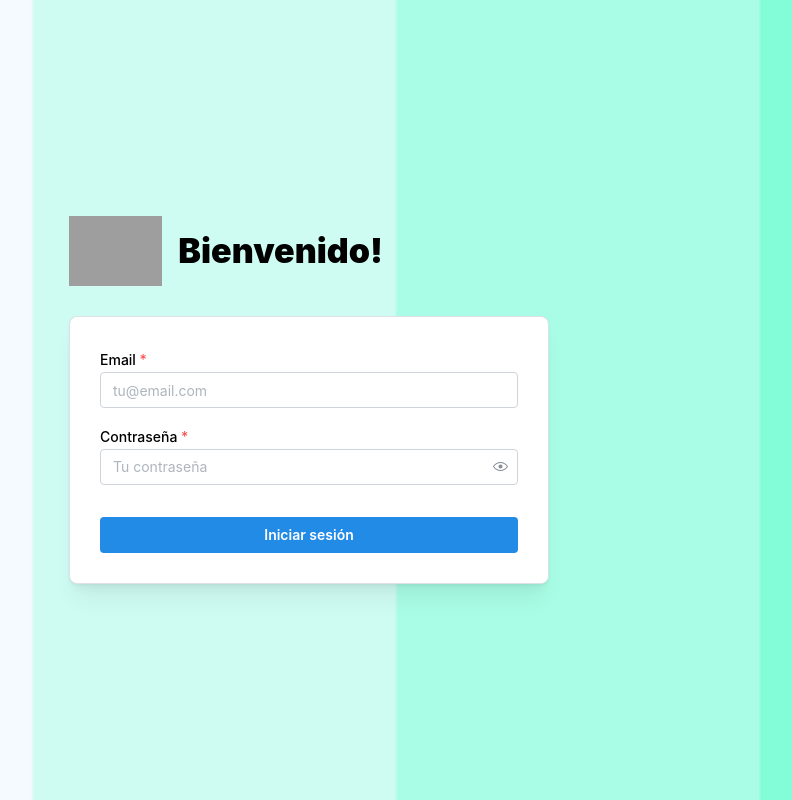
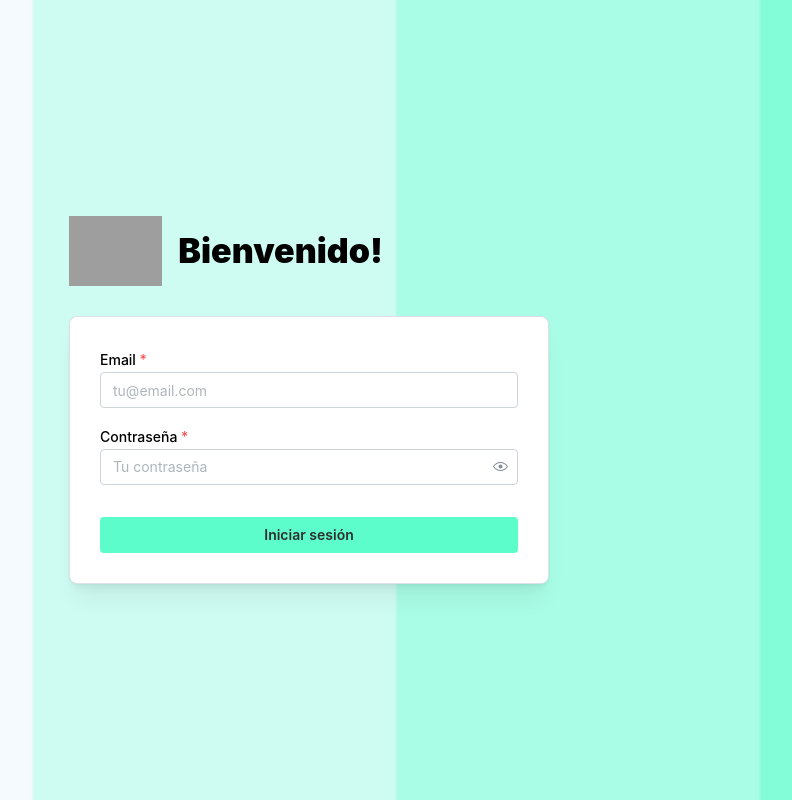
Before and after one commit to JanDuinkerken/HackUdc25-front, a React (Vite) app: page /login in a window 1280 px wide. Shown: the whole page, without its empty margins (331-1123 px from the left). Built offline with nearby package versions, Linux system fonts and the light colour scheme; grey boxes are pictures that could not be loaded.

Commit message:
feat: change button color

```diff
--- a/src/pages/login/Login.tsx
+++ b/src/pages/login/Login.tsx
@@ -70,7 +70,7 @@ export function Login({changeAuth}: LoginProps) {
                                     required
                                     mt="md"
                                 />
-                                <Button fullWidth mt="xl" type='submit'>
+                                <Button fullWidth mt="xl" type='submit' bg="#5DFDCB" c="dark">
                                     Iniciar sesión
                                 </Button>
                             </form>
```
